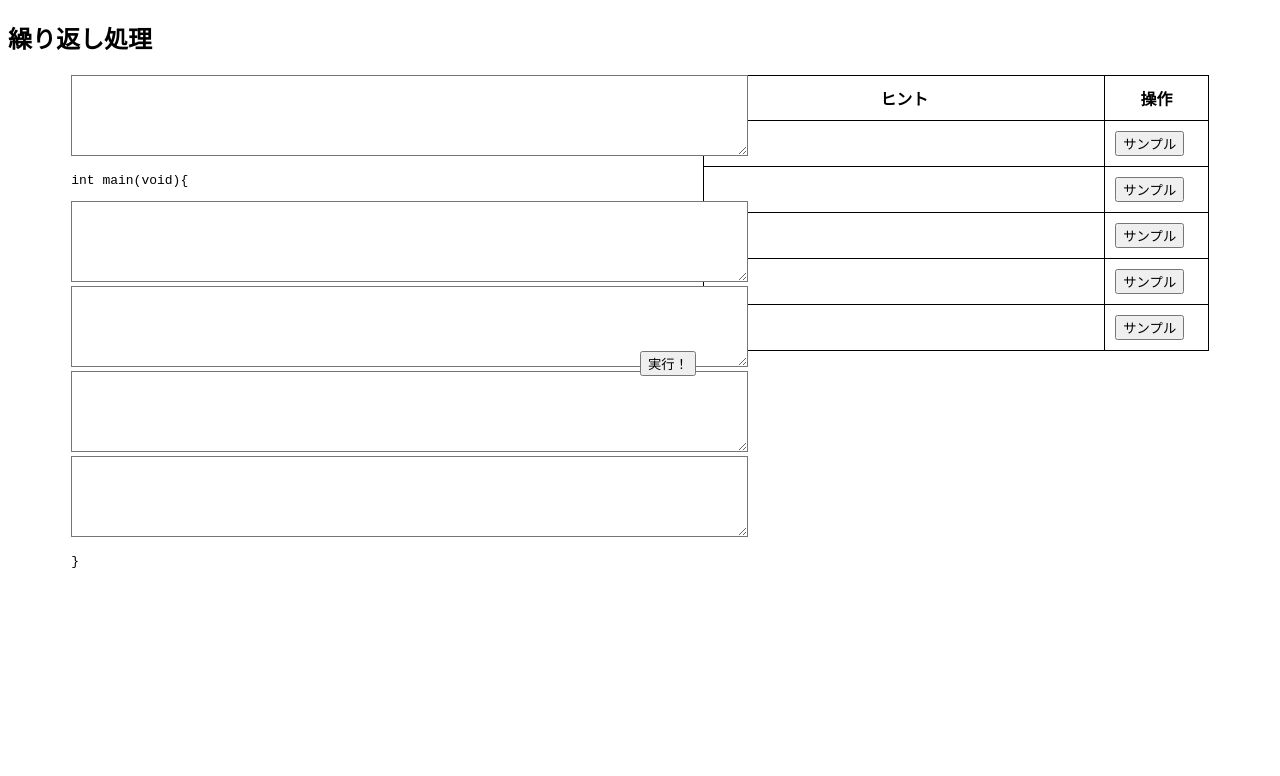
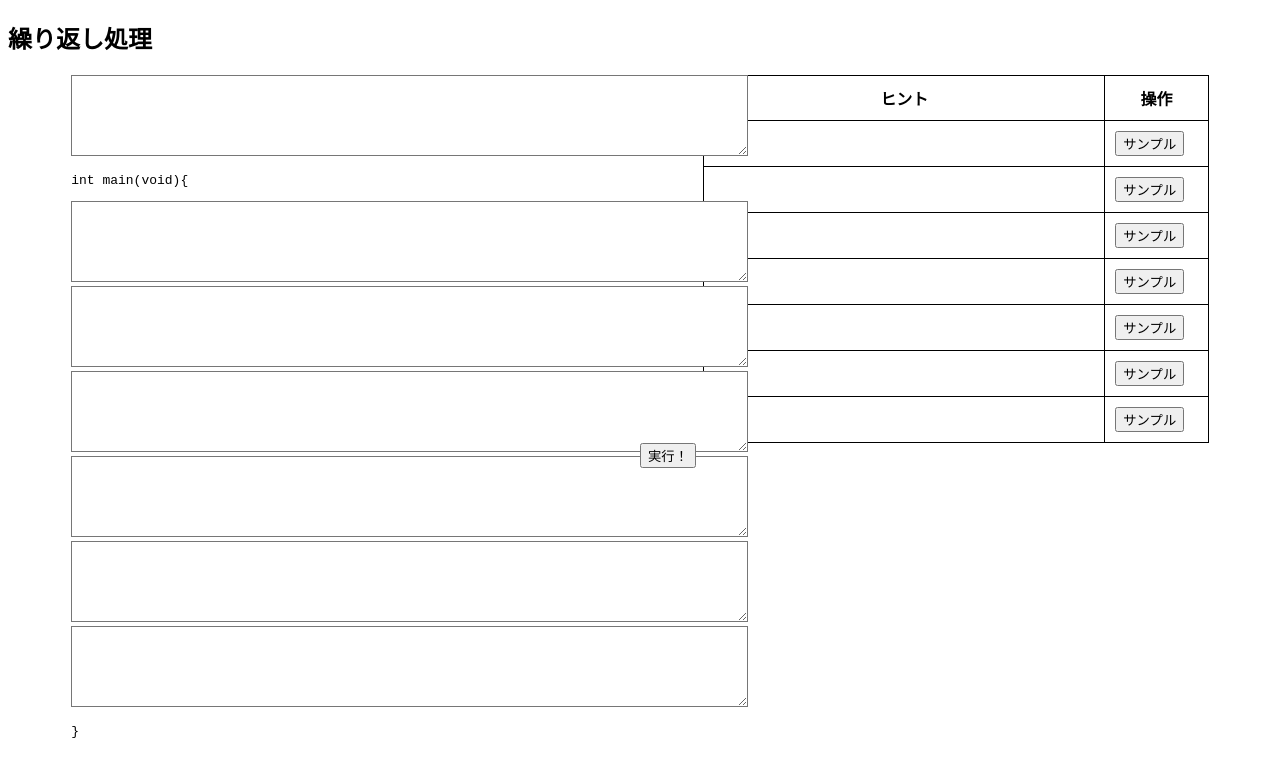
Before and after one commit to KHashimoto3/PLS_FRONT, a Vue app in the folder teikei_proto/: page / in a window 1280 px wide. Shown: the top 776 px of the page. Built offline with nearby package versions, Linux system fonts and the light colour scheme.

Commit message:
テキストエリアの数を増やした

```diff
--- a/teikei_proto/src/components/CodingRoop.vue
+++ b/teikei_proto/src/components/CodingRoop.vue
@@ -43,6 +43,22 @@
           v-model="textarea_obj.textarea5"
         ></textarea
         ><br />
+        <textarea
+          cols="82"
+          rows="5"
+          :style="textarea_style6"
+          @focus="textarea_focus(5)"
+          v-model="textarea_obj.textarea6"
+        ></textarea
+        ><br />
+        <textarea
+          cols="82"
+          rows="5"
+          :style="textarea_style7"
+          @focus="textarea_focus(6)"
+          v-model="textarea_obj.textarea7"
+        ></textarea
+        ><br />
         <pre>
 }
         </pre>
@@ -75,6 +91,14 @@
             <td class="left">{{ hint_show_obj.hint5 }}</td>
             <td class="right"><button>サンプル</button></td>
           </tr>
+          <tr :style="hint_style6">
+            <td class="left">{{ hint_show_obj.hint6 }}</td>
+            <td class="right"><button>サンプル</button></td>
+          </tr>
+          <tr :style="hint_style7">
+            <td class="left">{{ hint_show_obj.hint7 }}</td>
+            <td class="right"><button>サンプル</button></td>
+          </tr>
         </table>
       </div>
       <button @click="send_code()">実行！</button>
@@ -100,6 +124,8 @@ export default {
         textarea3: "",
         textarea4: "",
         textarea5: "",
+        textarea6: "",
+        textarea7: "",
       },
       //現在ハイライト中のテキストエリアを記録
       now_focus: null,
@@ -110,14 +136,18 @@ export default {
         hint3: "",
         hint4: "",
         hint5: "",
+        hint6: "",
+        hint7: "",
       },
       //ヒントオブジェクト
       hint_obj: {
         hint1: "インクルード、マクロ",
         hint2: "変数, 配列の宣言",
-        hint3: "データの入力",
-        hint4: "ループによる処理",
-        hint5: "データの出力",
+        hint3: "データの入力/ループによる入力",
+        hint4: "代入/計算処理",
+        hint5: "ループによる処理",
+        hint6: "代入/計算処理",
+        hint7: "データの出力",
       },
       //各テキストエリアのスタイル設定
       textarea_style1: {
@@ -133,6 +163,12 @@ export default {
         background: "#ffffff",
       },
       textarea_style5: {
+        background: "#ffffff",
+      },
+      textarea_style6: {
+        background: "#ffffff",
+      },
+      textarea_style7: {
         background: "#ffffff",
       },
       //ヒントリストの各trスタイル設定
@@ -151,6 +187,12 @@ export default {
       hint_style5: {
         background: "#ffffff",
       },
+      hint_style6: {
+        background: "#ffffff",
+      },
+      hint_style7: {
+        background: "#ffffff",
+      },
     };
   },
   methods: {
@@ -166,6 +208,10 @@ export default {
         this.textarea_obj.textarea4 +
         "\n" +
         this.textarea_obj.textarea5 +
+        "\n" +
+        this.textarea_obj.textarea6 +
+        "\n" +
+        this.textarea_obj.textarea7 +
         "\n}\n";
       console.log(code);
       //CodeRunコンポーネントに送信
@@ -196,6 +242,14 @@ export default {
             this.textarea_style5.background = "#ffffff";
             this.hint_style5.background = "#ffffff";
             break;
+          case 5:
+            this.textarea_style6.background = "#ffffff";
+            this.hint_style6.background = "#ffffff";
+            break;
+          case 6:
+            this.textarea_style7.background = "#ffffff";
+            this.hint_style7.background = "#ffffff";
+            break;
         }
       }
       //フォーカスされたテキストエリアの背景を薄い黄色に変更
@@ -224,6 +278,16 @@ export default {
           this.textarea_style5.background = "#fffed7";
           this.hint_style5.background = "#fffed7";
           this.hint_show_obj.hint5 = this.hint_obj.hint5;
+          break;
+        case 5:
+          this.textarea_style6.background = "#fffed7";
+          this.hint_style6.background = "#fffed7";
+          this.hint_show_obj.hint6 = this.hint_obj.hint6;
+          break;
+        case 6:
+          this.textarea_style7.background = "#fffed7";
+          this.hint_style7.background = "#fffed7";
+          this.hint_show_obj.hint7 = this.hint_obj.hint7;
           break;
       }
       this.now_focus = num;
```
